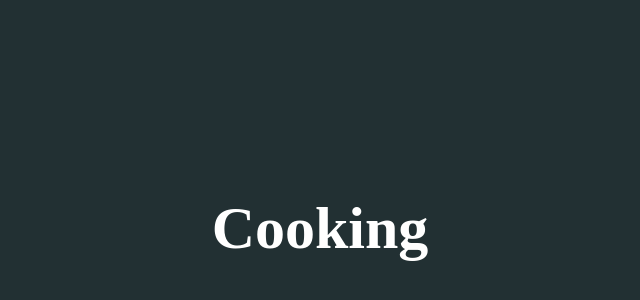
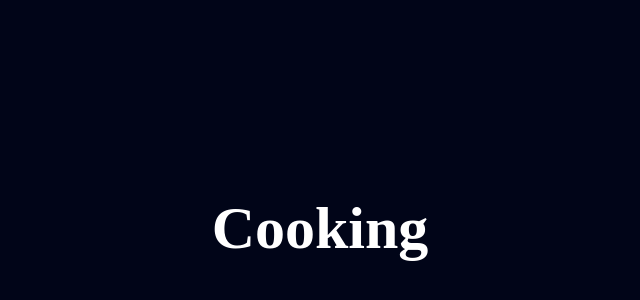
Before and after one commit to ibheelz/ibheelz.github.io, a plain HTML site: page index.html in a window 1280 px wide. Shown: the part 172-472 px from the top of the page, without its empty margins (320-960 px from the left). Drawn offline with nearby package versions, Linux system fonts and the light colour scheme.

Commit message:
Chnaged theme

```diff
--- a/index.html
+++ b/index.html
@@ -16,7 +16,7 @@
     <link href="https://fonts.googleapis.com/css?family=Crimson+Text:400,400i,600,700,700i" rel="stylesheet">
     <title>ibheelz</title>
   </head>
-  <body class="lg:px-32 xl:px-56 flex justify-center items-center 2xl:px-96 h-screen bg-[#223033] px-10 font-['Crimson']">
+  <body class="lg:px-32 xl:px-56 flex justify-center items-center 2xl:px-96 h-screen bg-[#010518] px-10 font-['Crimson']">
     <p class="font-bold text-6xl text-white">Cooking</p>
   </body>
 </html>
```
